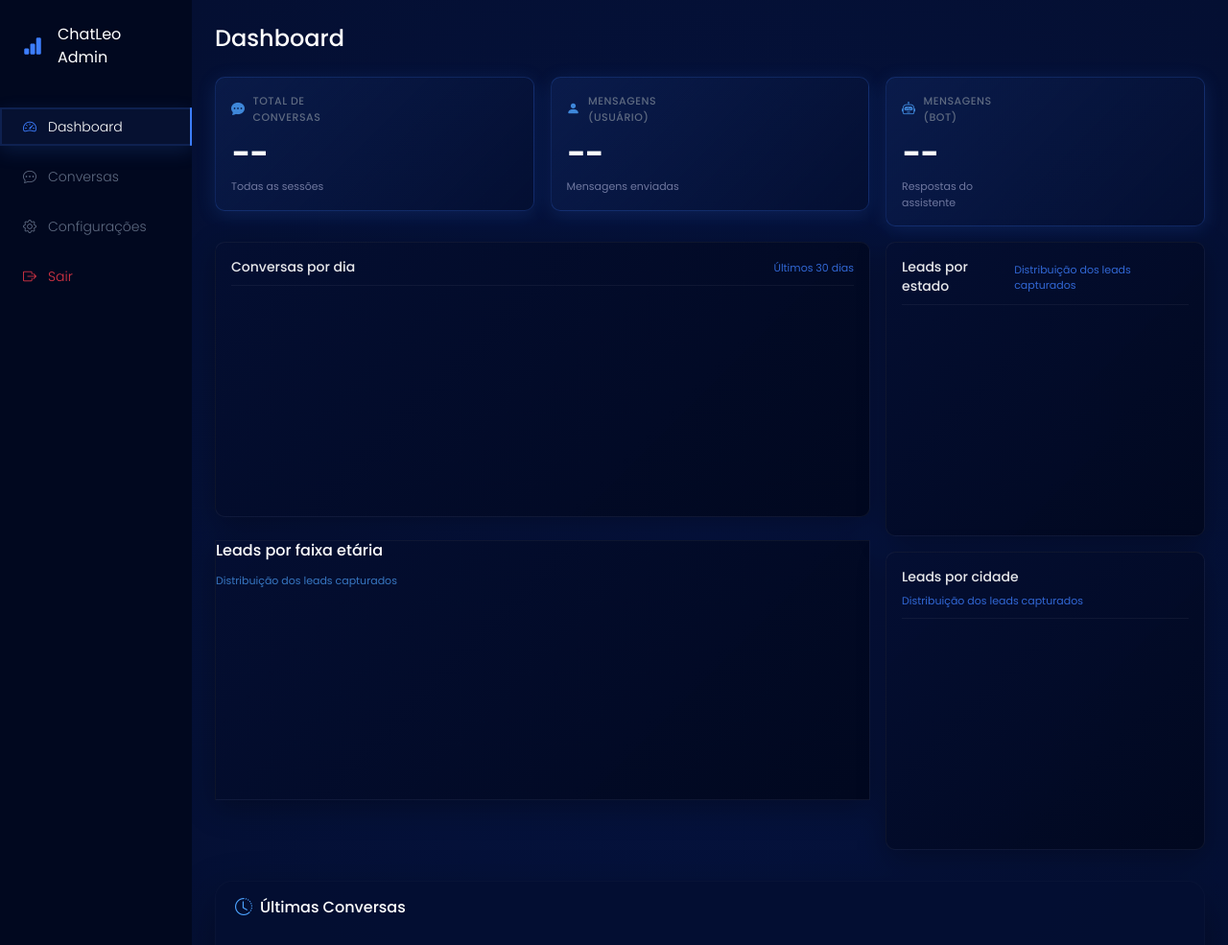
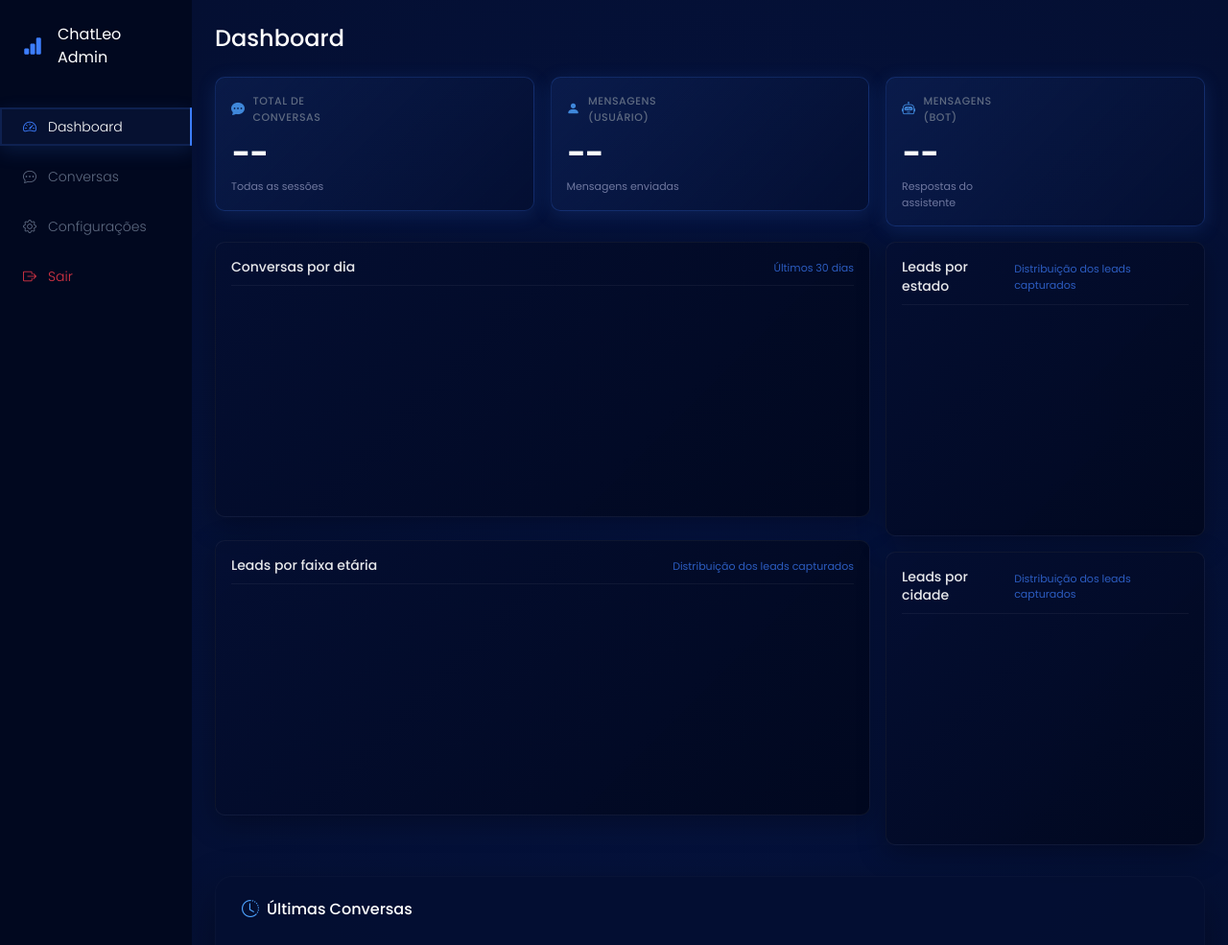
Before and after one commit to moaaskt/ChatJovemProgramador-staging, a Flask app: template templates/admin/dashboard.html in a window 1280 px wide. Shown: the top 985 px of the page at 96% size. Run offline with Flask 3, Linux system fonts and the light colour scheme; the template is opened without the code that fills it, so the values that code supplies are empty; a map, chart or similar area stays blank; some libraries are stand-ins or nearby versions.

Commit message:
feat(admin): update dashboard styling and structure for improved readability
- Adjusted CSS styles for chart headers and subtitles to enhance visual consistency.
- Increased font sizes and adjusted margins for better spacing in the admin dashboard.
- Refactored HTML structure for chart containers to streamline layout and improve accessibility.

```diff
--- a/static/css/admin.css
+++ b/static/css/admin.css
@@ -519,22 +519,33 @@ button {
   justify-content: space-between;
   align-items: center;
   width: 100%;
-  margin-bottom: 12px;
+  margin-bottom: 16px;
+  padding-bottom: 8px;
+  border-bottom: 1px solid rgba(255, 255, 255, 0.05);
 }
 
 .chart-container-header h2,
 .chart-container-header h3 {
   margin: 0;
   color: var(--main-color);
-  font-size: 12px;
-  line-height: 16px;
-  opacity: .8;
+  font-size: 14px;
+  font-weight: 500;
+  line-height: 1.4;
+  opacity: 0.9;
 }
 
 .chart-container-header span {
   color: var(--app-logo);
-  font-size: 12px;
-  line-height: 16px;
+  font-size: 11px;
+  font-weight: 400;
+  opacity: 0.8;
+}
+
+.chart-container-header .chart-subtitle {
+  color: var(--app-logo);
+  font-size: 11px;
+  font-weight: 400;
+  opacity: 0.7;
 }
 
 /* TABELA DENTRO DO CARD */
@@ -1000,32 +1011,6 @@ button {
   margin-top: 8px;
 }
 
-.chart-container-header h3 {
-  margin: 0;
-  color: var(--main-color);
-  font-size: 14px;
-  font-weight: 500;
-  line-height: 1.4;
-  opacity: 0.9;
-}
-
-.chart-container-header span {
-  color: var(--app-logo);
-  font-size: 11px;
-  font-weight: 400;
-  opacity: 0.8;
-}
-
-/* Ajuste para header dos gráficos */
-.chart-container-header {
-  display: flex;
-  justify-content: space-between;
-  align-items: center;
-  width: 100%;
-  margin-bottom: 16px;
-  padding-bottom: 8px;
-  border-bottom: 1px solid rgba(255, 255, 255, 0.05);
-}
 
 /* Seção de tabela melhorada */
 .section-title-wrapper {
@@ -1039,7 +1024,7 @@ button {
   color: var(--main-color);
   font-size: 16px;
   font-weight: 500;
-  margin: 0;
+  margin: 7px;
 }
 
 .section-title i {
--- a/templates/admin/dashboard.html
+++ b/templates/admin/dashboard.html
@@ -61,17 +61,16 @@
         <div class="chart-container apex-chart-card">
             <div class="chart-container-header">
                 <h3>Conversas por dia</h3>
-                <span>Últimos 30 dias</span>
+                <span class="chart-subtitle">Últimos 30 dias</span>
             </div>
             <div id="chart_daily" class="apex-chart-container"></div>
         </div>
 
-        <div class="apex-chart-card mt-4">
-            <h3 class="section-title-wrapper">
-                <span class="section-title">Leads por faixa etária</span>
+        <div class="chart-container apex-chart-card mt-4">
+            <div class="chart-container-header">
+                <h3>Leads por faixa etária</h3>
                 <span class="chart-subtitle">Distribuição dos leads capturados</span>
-            </h3>
-
+            </div>
             <div id="chart_leads_age" class="apex-chart-container"></div>
         </div>
     </div>
@@ -94,10 +93,8 @@
 
         <div class="chart-container apex-chart-card">
             <div class="chart-container-header">
-                <div>
-                    <h3 class="section-title mb-1">Leads por cidade</h3>
-                    <span class="chart-subtitle">Distribuição dos leads capturados</span>
-                </div>
+                <h3>Leads por cidade</h3>
+                <span class="chart-subtitle">Distribuição dos leads capturados</span>
             </div>
             <div id="chart_leads_by_city" class="apex-chart-container"></div>
         </div>
```
